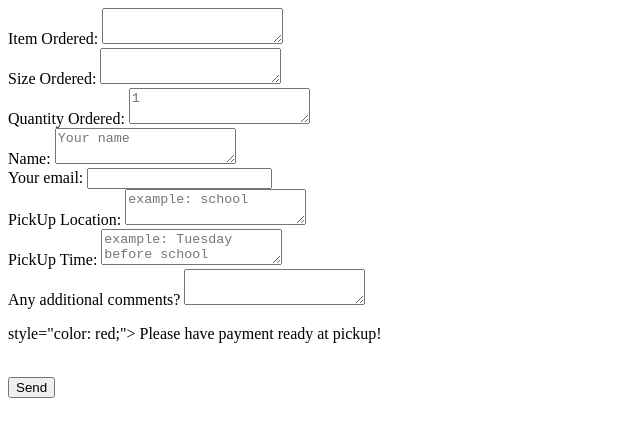
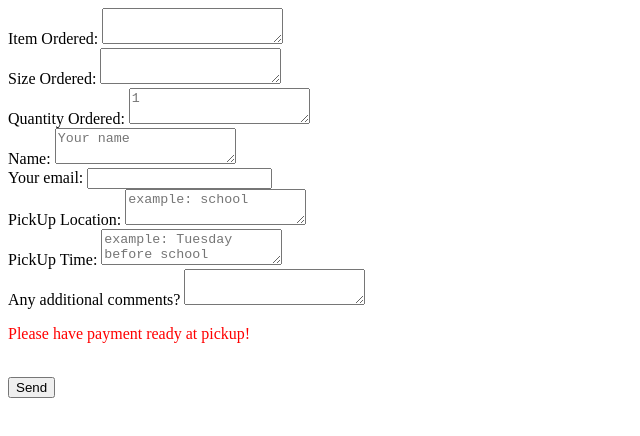
Before and after one commit to u-git-it-girl/u-git-it-girl.github.io, a plain HTML site: page Order Form.html in a window 1280 px wide. Shown: the whole page, without its empty margins (0-640 px from the left). Drawn offline with Linux system fonts and the light colour scheme.

Commit message:
update payment instructions

```diff
--- a/Order Form.html
+++ b/Order Form.html
@@ -48,7 +48,7 @@ Phone number in case we have any questions
     <textarea name="Comments"></textarea>
   </label><br>
 
-<p> style="color: red;"> Please have payment ready at pickup! </p>
+<p style="color: red;"> Please have payment ready at pickup! </p>
 <br>
   <button type="submit">Send</button>
 </form>
```
